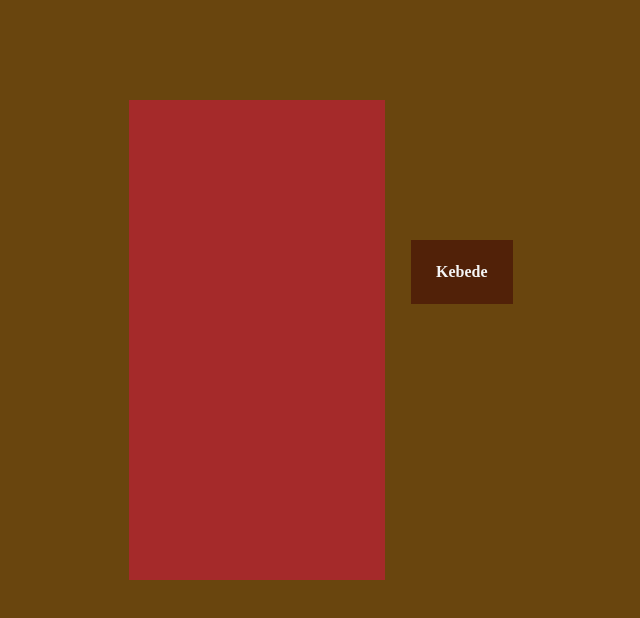
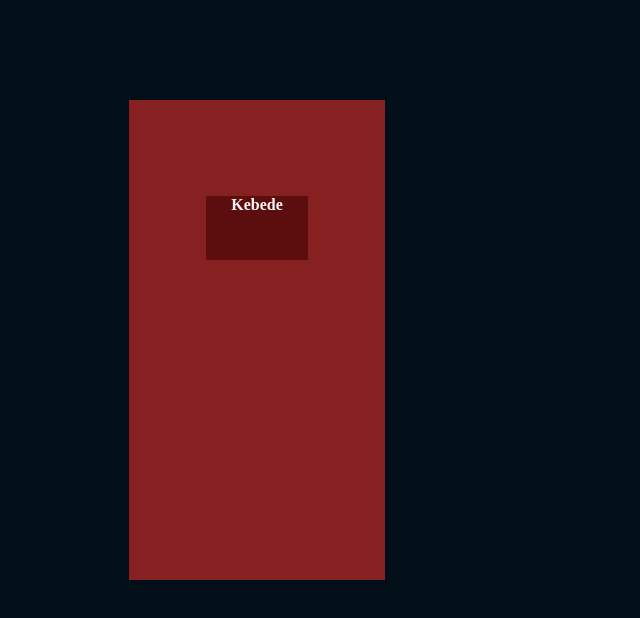
Before and after one commit to MatthiasKebede/Portfolio, a plain HTML site: page index.html in a window 1280 px wide. Shown: the whole page, without its empty margins (383-1023 px from the left). Drawn offline with Linux system fonts and the light colour scheme.

Commit message:
12/12 before class

```diff
--- a/index.html
+++ b/index.html
@@ -14,18 +14,19 @@
     <div id="media-storage" style="display: none;">
         <audio id="door-creak" src="./audio/door.mp3">Audio not supported</audio>
         <audio id="pc-boot" src="./audio/pc.mp3">Audio not supported</audio>
-
-
-        <video id="mariah" src="./video/mariah.mp4">Video not supported</video>
     </div>
 
     <div id="intro-door" style="display: block;"> <!-- display block -->
         <div class="doorway">
-            <div class="door"></div>
+            <div class="door">
+                <div id="nameplate">
+                    <span style="margin-top: 30%;">Kebede</span>
+                </div>
+            </div>
         </div>
-        <div id="nameplate" class="center">
+        <!-- <div id="nameplate" class="center">
             <span>Kebede</span>
-        </div>
+        </div> -->
     </div>
 
     <main id="main-room"  style="display: none;"> <!-- display none -->
@@ -54,7 +55,7 @@
     </div>
 
     <div id="desktop" style="display: none;">
-
+        <video id="mariah" src="./video/mariah.mp4">Video not supported</video>
         <div id="shutdown" class="exit"></div>
     </div>
 
--- a/style.css
+++ b/style.css
@@ -12,7 +12,7 @@ body{
 
 /* Intro Screen */
 #intro-door{
-    background-color: rgb(105, 69, 14);
+    background-color: rgb(2, 15, 25);
     position: absolute;
     top: 0;
     left: 0;
@@ -31,7 +31,7 @@ body{
     transition: width 1s ease-out, height 1s ease-out;
 }
 .door{
-    background-color: brown;
+    background-color: rgb(135, 33, 33);
     position: absolute;
     top: 0;
     left: 0;
@@ -47,12 +47,15 @@ body{
     transform: perspective(1200px) translateZ(0px) translateX(0px) translateY(0px) rotateY(-105deg);
 }
 #nameplate{
-    background-color: rgb(81, 33, 8);
-    position: absolute;
+    background-color: rgb(92, 14, 14);
+    /* position: absolute; */
+    position: relative;
     height: 8vh;
     width: 8vw;
-    top: 30vh;
-    left: 62vw;
+    /* top: 30vh;
+    left: 62vw; */
+    margin: 0 auto;
+    top: 20%;
     transition: opacity 2.5s ease-in;
     font-weight: bold;
 }
```
